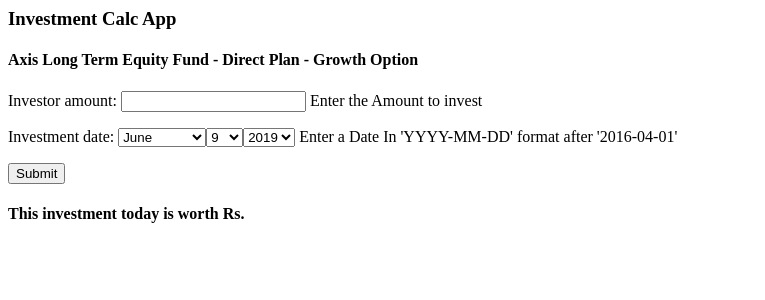
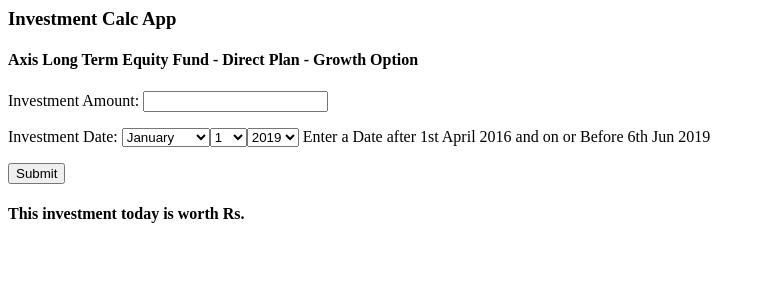
Before and after one commit to gy2108/kuvera, a Django app: page /investment/ in a window 1280 px wide. Shown: the top 300 px of the page, without its empty margins (0-765 px from the left). Run offline with Django 3.2, Linux system fonts and the light colour scheme.

Commit message:
form changes

```diff
--- a/Investment_Project/invest/forms.py
+++ b/Investment_Project/invest/forms.py
@@ -4,6 +4,6 @@
 
 
 class InvestmentForm(forms.Form):
-    investor_amount = forms.IntegerField(help_text="Enter the Amount to invest", min_value=1, required=True)
-    investment_date = forms.DateField(widget=forms.SelectDateWidget(), initial=datetime.date.today,
-                        help_text="Enter a Date In 'YYYY-MM-DD' format after '2016-04-01'",required=True)
+    investor_amount = forms.IntegerField(label="Investment Amount", min_value=1, required=True)
+    investment_date = forms.DateField(widget=forms.SelectDateWidget(), label="Investment Date",
+                        help_text="Enter a Date after 1st April 2016 and on or Before 6th Jun 2019",required=True)
--- a/Investment_Project/invest/templates/form.html
+++ b/Investment_Project/invest/templates/form.html
@@ -5,7 +5,7 @@
     <form method="post">
         {% csrf_token %}
         {{form.as_p}}
-        <button type="Submit">Submit</button>
+        <button type="Submit" value="submit">Submit</button>
     </form>
     <h4>This investment today is worth Rs.{{amount}}</h4>
 </div>
```
